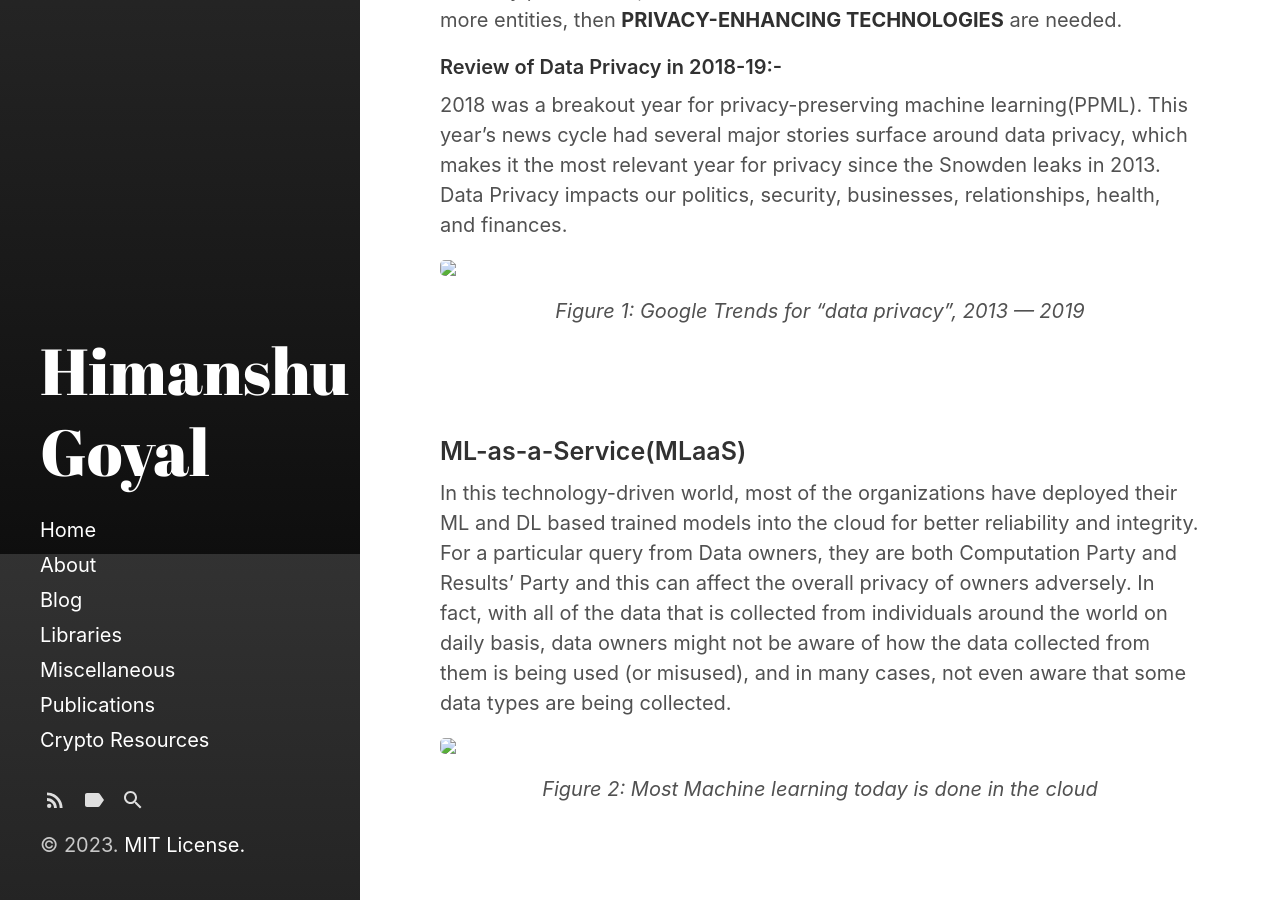
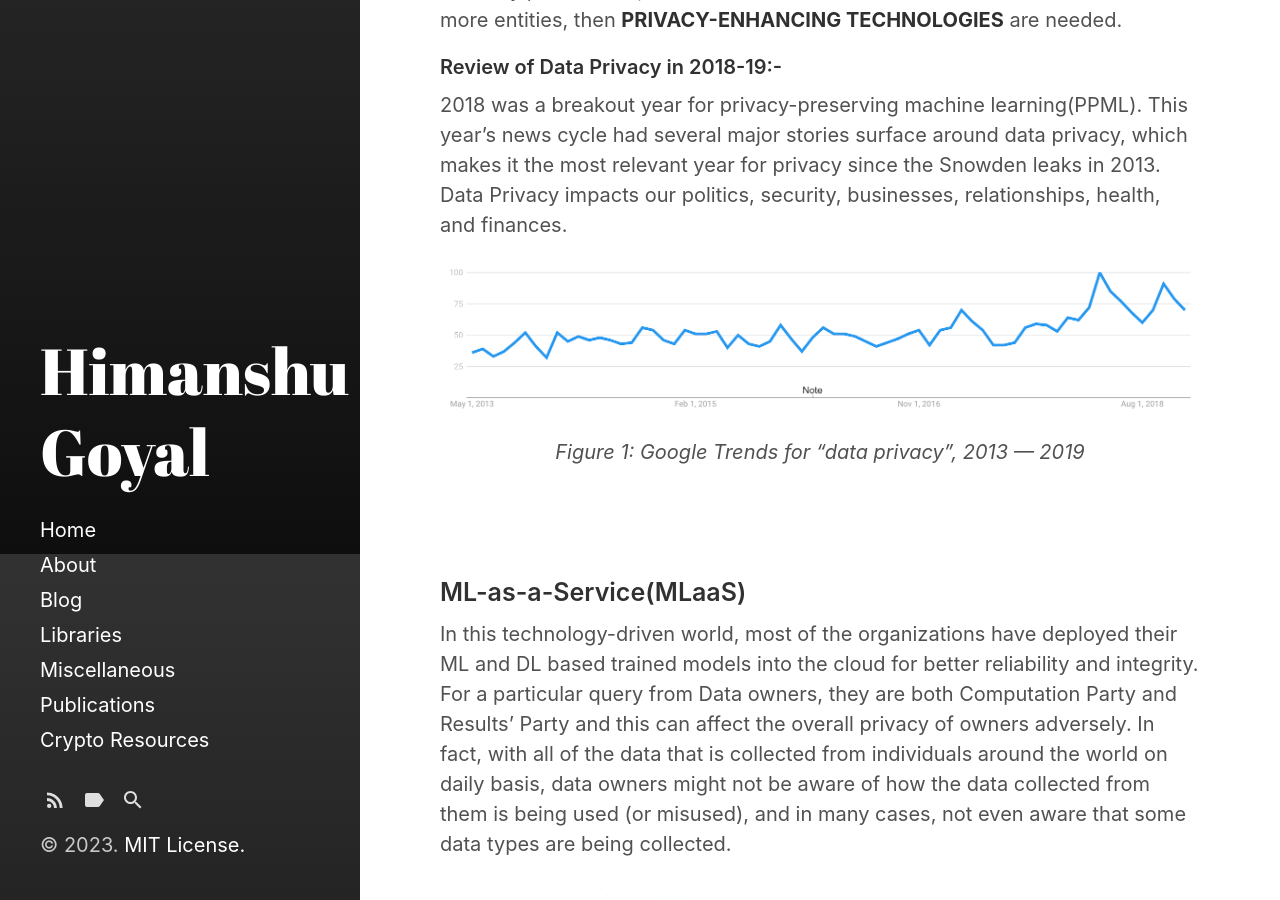
Before and after one commit to move47/goyal_himanshu.github.io, a Jekyll site: the page built from _posts/2019-09-08-PPML-Intro.md, in a window 1280 px wide and 900 px high, scrolled down 1246 px. Built offline with Jekyll 4.4.1, drawn with Linux system fonts in a browser that asks for light colours.

Commit message:
path fix

```diff
--- a/_posts/2019-09-08-PPML-Intro.md
+++ b/_posts/2019-09-08-PPML-Intro.md
@@ -50,7 +50,7 @@ TECHNOLOGIES__ are needed.
 major stories surface around data privacy, which makes it the most relevant year for privacy since the Snowden
 leaks in 2013. Data Privacy impacts our politics, security, businesses, relationships, health, and finances.
 <p align="center">
-<img src="../assets/Blog/PPML/google_attack_graph.png" />
+<img src="/images/Blog/PPML/google_attack_graph.png" />
 </p>
 <p align="center"><i>Figure 1: Google Trends for “data privacy”, 2013 — 2019</i></p>
 <br /><br />
@@ -62,7 +62,7 @@ of owners adversely. In fact, with all of the data that is collected from indivi
 basis, data owners might not be aware of how the data collected from them is being used (or misused), and in
 many cases, not even aware that some data types are being collected.
 <p align="center">
-<img src="../images/Blog/PPML/Cloud.jpg" />
+<img src="/images/Blog/PPML/Cloud.jpg" />
 </p>
 <p align="center"><i>Figure 2: Most Machine learning today is done in the cloud</i></p>
 <br /><br />
@@ -72,7 +72,7 @@ About 2 years ago, Google researchers introduced a Skin disease classifier at th
 an application to take photos of skin, and run it to __CNN(Convolutional Neural Network)__ to intimate about
 your visit to a dermatologist. It was also observed that the accuracy of prediction was an expert level. When the user queries the application, they do not make any changes(e.g.  noise perturbation) to the input skin image. The service provided then takes it for further processing.
 <p align="center">
-<img src="../images/Blog/PPML/skin_cancer.png" />
+<img src="/images/Blog/PPML/skin_cancer.png" />
 </p>
 <p align="center"><i>Figure 3: Skin Cancer Classifier</i></p>
 <br /><br />
@@ -116,7 +116,7 @@ model by utilizing the responses received from that ML model.
     data owner.
     Example: Fingerprint reconstruction, Mobile device touch gesture reconstruction.
 <p align="center">
-<img src="../assets/Blog/PPML/Attack.png" />
+<img src="/images/Blog/PPML/Attack.png" />
 </p>
 <p align="center"><i>Figure 4: Threats with ML Models</i></p>
 <br /><br />
```
Also changed, not shown: _posts/2019-10-24-fl-attacks.md (+2 -2 lines).
